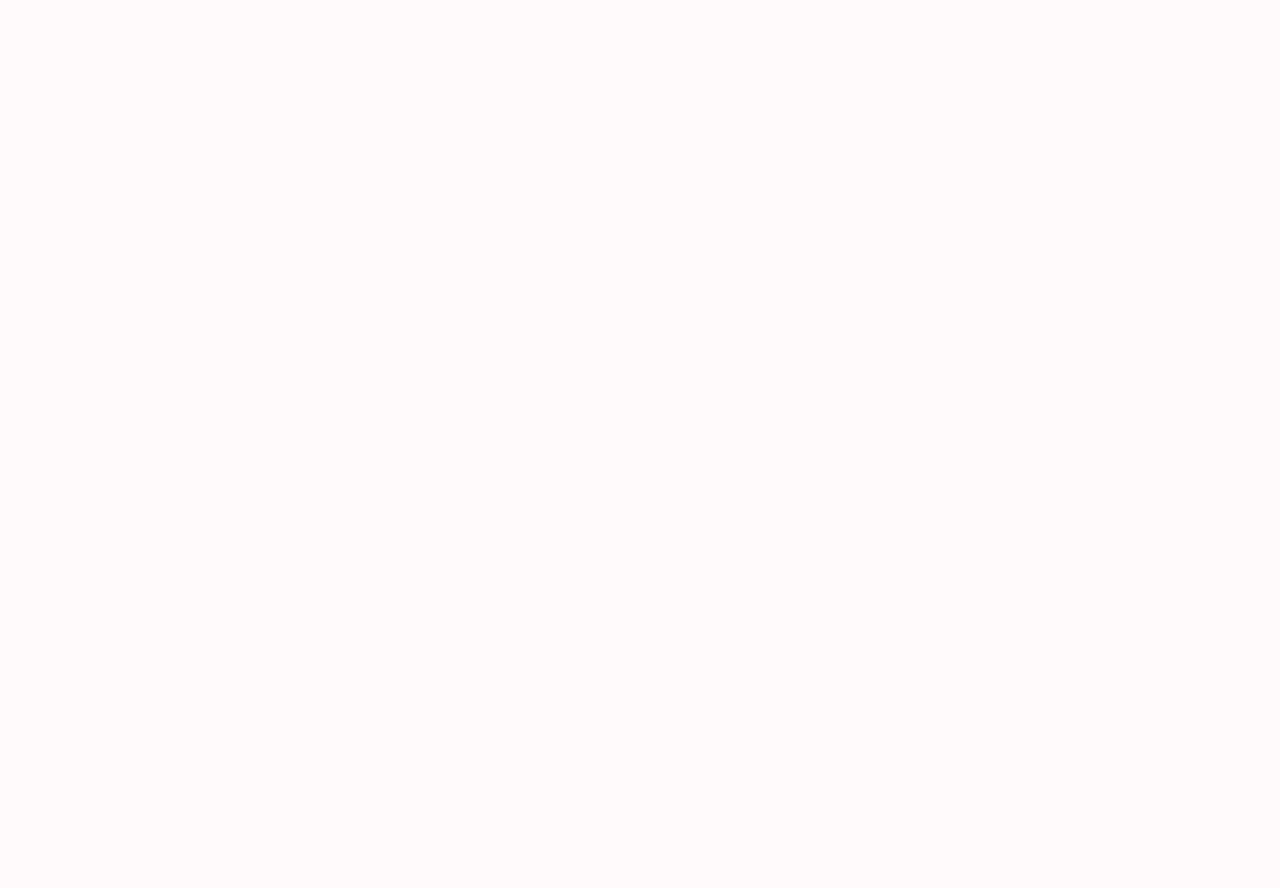
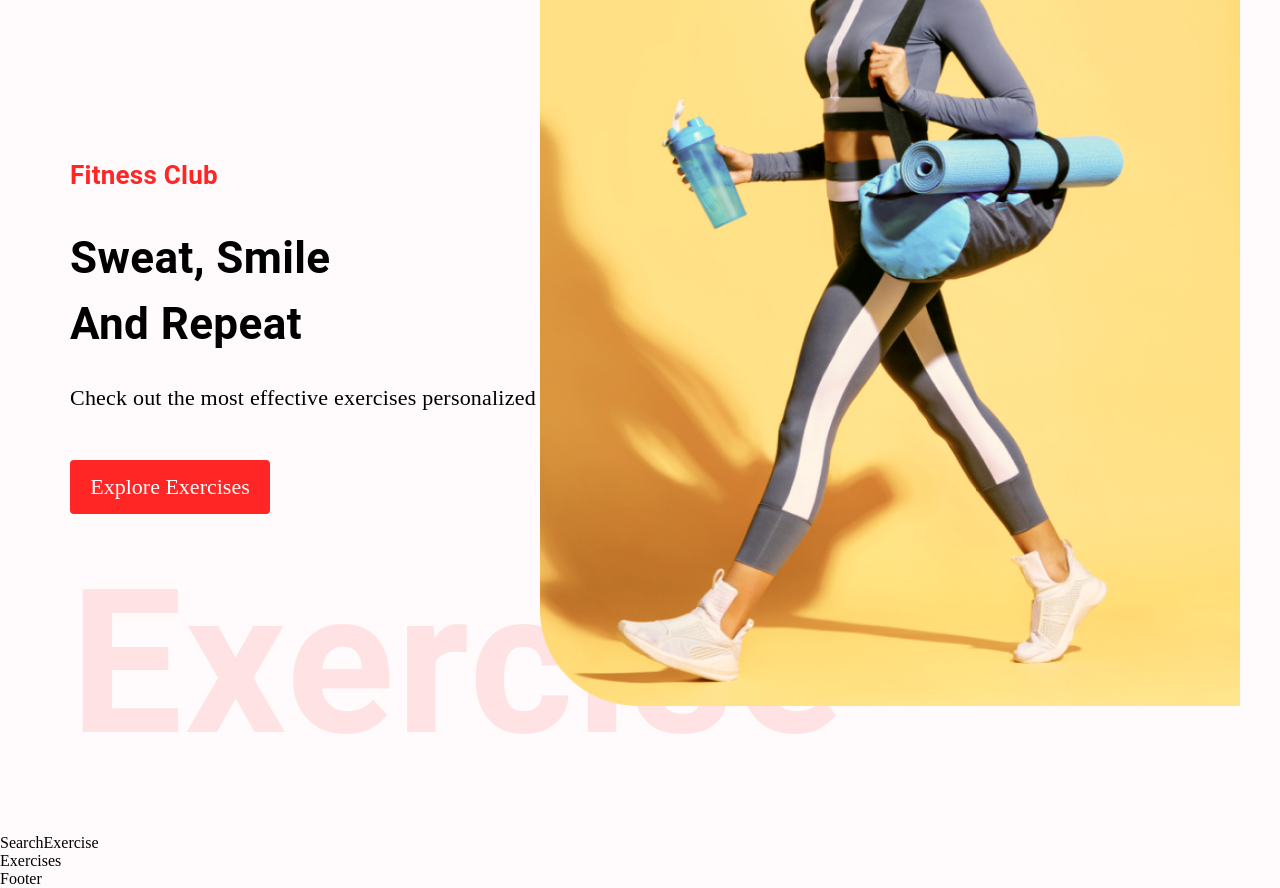
Before and after one commit to AmanQureshi0111/golds_gym, a React (Create React App) app: page / in a window 1280 px wide. Shown: the part 160-1048 px from the top of the page. Before the commit the page ends 800 px from the top, so only its background shows below. Built offline with nearby package versions, Linux system fonts and the light colour scheme.

Commit message:
heroabanner completed

```diff
--- /dev/null
+++ b/src/components/Exercises.js
@@ -0,0 +1,9 @@
+import React from 'react'
+
+const Exercises= () =>{
+    return(
+        <div>Exercises</div>
+    )
+}
+
+export default Exercises
--- /dev/null
+++ b/src/components/HeroBanner.js
@@ -0,0 +1,20 @@
+import React from 'react'
+import {Box,Stack,Typography} from '@mui/material'
+import HeroBannerImage from '../assets/images/banner.png'
+const HeroBanner = () => {
+    return(
+        <Box sx={{mt:{lg:'212px',xs:'70px'},ml:{sm:'50px'}}}
+            position="relative" p="20px">
+            <Typography color="#FF2625"
+                fontWeight="600" fontSize="26px">Fitness Club</Typography>
+            <Typography fontWeight={700} sx={{ fontSize: { lg: '44px', xs: '40px' } }} mb="23px" mt="30px">  Sweat, Smile <br />
+                            And Repeat</Typography>
+            <Typography fontSize="22px" fontFamily="Alegreya" lineHeight="35px">Check out the most effective exercises personalized to you.</Typography>
+            <Stack>
+                <a href="#exercise" style={{ marginTop: '45px', textDecoration: 'none', width: '200px', textAlign: 'center', background: '#FF2625', padding: '14px', fontSize: '22px', textTransform: 'none', color: 'white', borderRadius: '4px'}}>Explore Exercises</a></Stack>
+            <Typography fontWeight={600} color="#FF2625" sx={{ opacity: '0.1', display: { lg: 'block', xs: 'none' }, fontSize: '200px' }}>Exercise</Typography>
+            <img src={HeroBannerImage} alt="hero-banner" className="hero-banner-img"/>
+        </Box>
+    )
+}
+export default HeroBanner
--- /dev/null
+++ b/src/components/SearchExercise.js
@@ -0,0 +1,9 @@
+import React from 'react'
+
+const SearchExercise = () => {
+    return(
+        <div>SearchExercise</div>
+    )
+}
+
+export default SearchExercise
--- a/src/pages/Home.js
+++ b/src/pages/Home.js
@@ -1,8 +1,16 @@
-import React from 'react'
+import React,{useState} from 'react'
+import {Box} from '@mui/material'
 
+import HeroBanner from '../components/HeroBanner'
+import SearchExercise from '../components/SearchExercise'
+import Exercises from '../components/Exercises'
 const Home= () =>{
     return (
-        <div>Home</div>
+        <Box>
+            <HeroBanner />
+            <SearchExercise />
+            <Exercises />
+        </Box>
     )
 }
 export default Home
```
